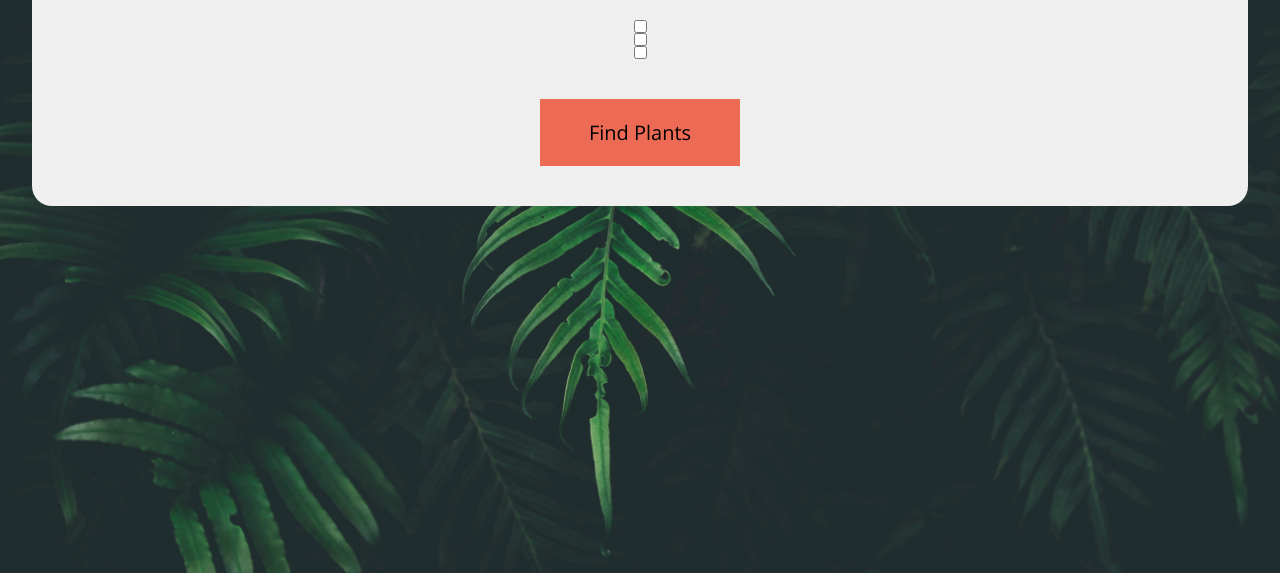
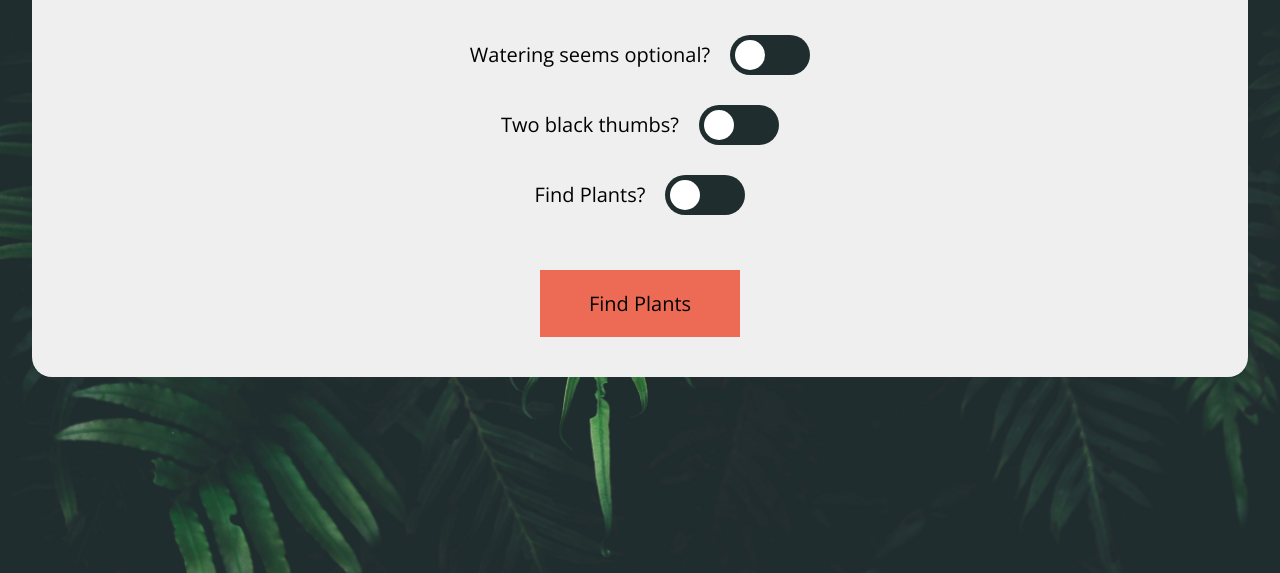
Before and after one commit to midianjudah/css-selector, a plain HTML site: page index.html in a window 1280 px wide. Shown: the part 227-800 px from the top of the page. Drawn offline with nearby package versions, Linux system fonts and the light colour scheme.

Commit message:
added toggles

```diff
--- a/index.html
+++ b/index.html
@@ -14,9 +14,14 @@
             <h1>House plants that even you cannot kill.</h1>
             <form class="feedbackForm">
                 <!-- WRITE YOUR INPUT MARK UP HERE -->
-                <input type="checkbox">
-                <input type="checkbox">
-                <input type="checkbox">
+                <input type="checkbox" id="alive-switch">
+                <label for="alive-switch" class="toggleLabel">Watering seems optional?</label>
+
+                <input type="checkbox" id="thumb-switch">
+                <label for="thumb-switch" class="toggleLabel">Two black thumbs?</label>
+
+                <input type="checkbox" id="find-switch">
+                <label for="find-switch" class="toggleLabel">Find Plants?</label>
                 <button>Find Plants</button>
             </form>
         </header>
--- a/styles/styles.css
+++ b/styles/styles.css
@@ -77,3 +77,58 @@ Dark Green - #1f2d2e
 Light Green - #234534
 Orange - #ED6B55
  */
+
+/* This is how to change a checkbox to a toggle switch */
+
+ .toggleLabel {
+     line-height: 40px;
+     padding-right: 100px;
+     margin: 15px 0;
+    position: relative;
+ }
+
+
+.toggleLabel::before {
+    content: "";
+    width: 80px;
+    height: 40px;
+    background-color: #1f2d2e;
+    display: block;
+    position: absolute;
+    right: 0;/* This is how to position the block all the way to the right */
+    border-radius: 100px; /* This is how to turn the box from square to a circular/oval */
+}
+
+/* This is how to create the white circular toggle switch to let the user know they made a chage */
+.toggleLabel::after {
+    content: "";
+    width: 30px;
+    height: 30px;
+    background-color: #fff;
+    border-radius: 50%; /* Turning a square into a circle */
+    display: block;
+    position: absolute;
+    right: 45px;
+    top: 5px;
+
+}
+
+
+/* This is how to get rid of the checkbox */
+ input[type="checkbox"] {
+ position: absolute;
+opacity: 0;
+}
+
+/* This is how to get the toggle in the checkbox to work, MOTHERFUCKER */
+input[type="checkbox"]:checked + .toggleLabel::after {
+    right: 5px;
+
+}
+
+/* this is how to change the color of the toggle shwn activated */
+input[type="checkbox"]:active + .toggleLabel::before,
+input[type="checkbox"]:focus + .toggleLabel::before {
+    background-color: #ED6B55;
+
+}
```
